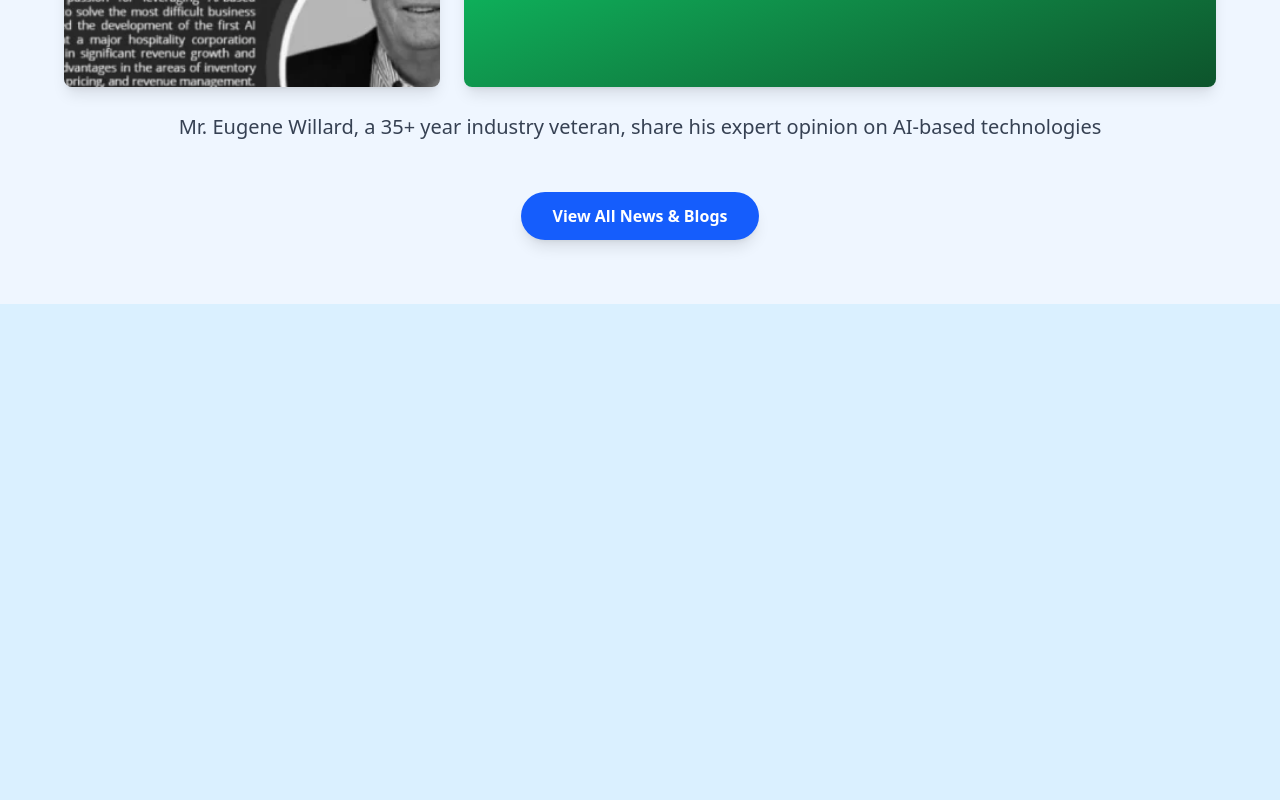
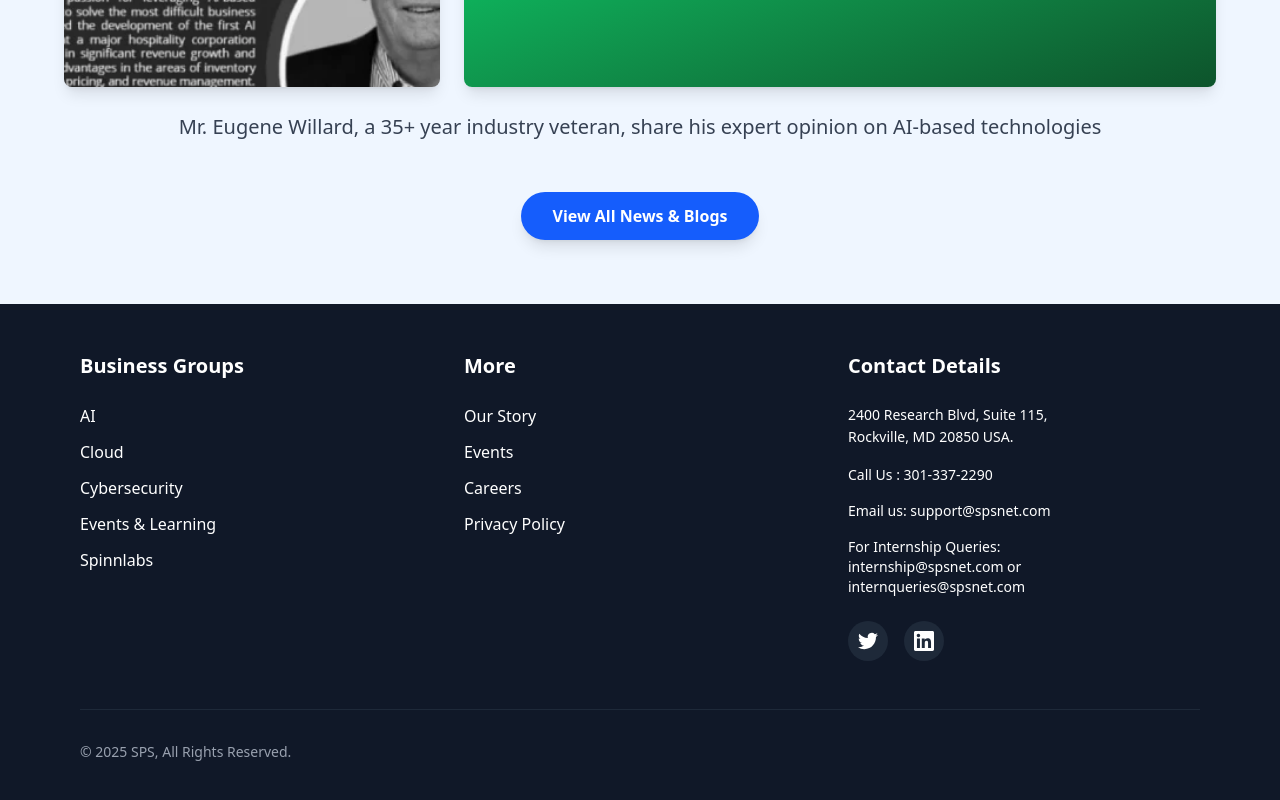
Before and after one commit to rsq-codequeen/SPS-web-project, a React (Vite) app in the folder SPS-web/: page / in a window 1280 px wide. Shown: the part 5555-6355 px from the top of the page. Before the commit the page ends 5859 px from the top, so only its background shows below. Built offline with nearby package versions, Linux system fonts and the light colour scheme.

Commit message:
made footer

```diff
--- a/SPS-web/src/App.jsx
+++ b/SPS-web/src/App.jsx
@@ -5,6 +5,7 @@ import Startup from './sections/startup'
 import TechPartners from './sections/TechPartners';
 import Applications from './Components/Applications';
 import NewsAndBlog from './Components/NewsAndBlog';
+import Footer from './Components/Footer';
 function App() {
   return (
     <div className="App">
@@ -14,6 +15,7 @@ function App() {
     <Applications/>
     <TechPartners/>
     <NewsAndBlog/>
+    <Footer/>
     </div>
   )
 }
--- /dev/null
+++ b/SPS-web/src/components/Footer.jsx
@@ -0,0 +1,118 @@
+import React, { useState, useEffect } from 'react';
+
+const Footer = () => {
+    const [showScrollTop, setShowScrollTop] = useState(false);
+
+    // Show scroll-to-top button when user scrolls down
+    useEffect(() => {
+        const handleScroll = () => {
+            setShowScrollTop(window.scrollY > 300);
+        };
+
+        window.addEventListener('scroll', handleScroll);
+        return () => window.removeEventListener('scroll', handleScroll);
+    }, []);
+
+    // Scroll to top function
+    const scrollToTop = () => {
+        const scrollToTopAnimation = () => {
+            const currentScroll = window.scrollY;
+            const scrollStep = currentScroll / 20; // Divide by 20 for smooth animation
+
+            if (currentScroll > 0) {
+                window.scrollBy(0, -scrollStep);
+                requestAnimationFrame(scrollToTopAnimation);
+            }
+        };
+
+        scrollToTopAnimation();
+    };
+
+    return (
+        <footer className="bg-gray-900 text-white">
+            <div className="max-w-6xl mx-auto px-4 py-12">
+                <div className="grid grid-cols-1 md:grid-cols-3 gap-8">
+                    {/* Business Groups */}
+                    <div>
+                        <h3 className="text-xl font-bold mb-6">Business Groups</h3>
+                        <ul className="space-y-3">
+                            <li><a href="#" className="hover:text-blue-400 transition-colors">AI</a></li>
+                            <li><a href="#" className="hover:text-blue-400 transition-colors">Cloud</a></li>
+                            <li><a href="#" className="hover:text-blue-400 transition-colors">Cybersecurity</a></li>
+                            <li><a href="#" className="hover:text-blue-400 transition-colors">Events & Learning</a></li>
+                            <li><a href="#" className="hover:text-blue-400 transition-colors">Spinnlabs</a></li>
+                        </ul>
+                    </div>
+
+                    {/* More */}
+                    <div>
+                        <h3 className="text-xl font-bold mb-6">More</h3>
+                        <ul className="space-y-3">
+                            <li><a href="#" className="hover:text-blue-400 transition-colors">Our Story</a></li>
+                            <li><a href="#" className="hover:text-blue-400 transition-colors">Events</a></li>
+                            <li><a href="#" className="hover:text-blue-400 transition-colors">Careers</a></li>
+                            <li><a href="#" className="hover:text-blue-400 transition-colors">Privacy Policy</a></li>
+                        </ul>
+                    </div>
+
+                    {/* Contact Details */}
+                    <div>
+                        <h3 className="text-xl font-bold mb-6">Contact Details</h3>
+                        <div className="space-y-4">
+                            <p className="text-sm leading-relaxed">
+                                2400 Research Blvd, Suite 115,<br />
+                                Rockville, MD 20850 USA.
+                            </p>
+                            <p className="text-sm">
+                                <span className="font-medium">Call Us :</span> 301-337-2290
+                            </p>
+                            <p className="text-sm">
+                                <span className="font-medium">Email us:</span> support@spsnet.com
+                            </p>
+                            <p className="text-sm">
+                                <span className="font-medium">For Internship Queries:</span><br />
+                                internship@spsnet.com or internqueries@spsnet.com
+                            </p>
+                        </div>
+
+                        {/* Social Media Icons */}
+                        <div className="flex space-x-4 mt-6">
+                            <a href="#" className="w-10 h-10 bg-gray-800 rounded-full flex items-center justify-center hover:bg-gray-700 transition-colors">
+                                <svg className="w-5 h-5" fill="currentColor" viewBox="0 0 24 24">
+                                    <path d="M23.953 4.57a10 10 0 01-2.825.775 4.958 4.958 0 002.163-2.723c-.951.555-2.005.959-3.127 1.184a4.92 4.92 0 00-8.384 4.482C7.69 8.095 4.067 6.13 1.64 3.162a4.822 4.822 0 00-.666 2.475c0 1.71.87 3.213 2.188 4.096a4.904 4.904 0 01-2.228-.616v.06a4.923 4.923 0 003.946 4.827 4.996 4.996 0 01-2.212.085 4.936 4.936 0 004.604 3.417 9.867 9.867 0 01-6.102 2.105c-.39 0-.779-.023-1.17-.067a13.995 13.995 0 007.557 2.209c9.053 0 13.998-7.496 13.998-13.985 0-.21 0-.42-.015-.63A9.935 9.935 0 0024 4.59z"/>
+                                </svg>
+                            </a>
+                            <a href="#" className="w-10 h-10 bg-gray-800 rounded-full flex items-center justify-center hover:bg-gray-700 transition-colors">
+                                <svg className="w-5 h-5" fill="currentColor" viewBox="0 0 24 24">
+                                    <path d="M20.447 20.452h-3.554v-5.569c0-1.328-.027-3.037-1.852-3.037-1.853 0-2.136 1.445-2.136 2.939v5.667H9.351V9h3.414v1.561h.046c.477-.9 1.637-1.85 3.37-1.85 3.601 0 4.267 2.37 4.267 5.455v6.286zM5.337 7.433c-1.144 0-2.063-.926-2.063-2.065 0-1.138.92-2.063 2.063-2.063 1.14 0 2.064.925 2.064 2.063 0 1.139-.925 2.065-2.064 2.065zm1.782 13.019H3.555V9h3.564v11.452zM22.225 0H1.771C.792 0 0 .774 0 1.729v20.542C0 23.227.792 24 1.771 24h20.451C23.2 24 24 23.227 24 22.271V1.729C24 .774 23.2 0 22.222 0h.003z"/>
+                                </svg>
+                            </a>
+                        </div>
+                    </div>
+                </div>
+
+                {/* Bottom Section */}
+                <div className="border-t border-gray-800 mt-12 pt-8 flex flex-col sm:flex-row justify-between items-center">
+                    <p className="text-sm text-gray-400">
+                        © 2025 SPS, All Rights Reserved.
+                    </p>
+
+                    {/* Scroll to Top Button */}
+                    {showScrollTop && (
+                        <button
+                            onClick={scrollToTop}
+                            className="w-12 h-12 bg-gray-800 rounded-full flex items-center justify-center hover:bg-gray-700 transition-colors mt-4 sm:mt-0"
+                            aria-label="Scroll to top"
+                        >
+                            <svg className="w-6 h-6" fill="none" stroke="currentColor" viewBox="0 0 24 24">
+                                <path strokeLinecap="round" strokeLinejoin="round" strokeWidth={2} d="M5 10l7-7m0 0l7 7m-7-7v18" />
+                            </svg>
+                        </button>
+                    )}
+                </div>
+            </div>
+        </footer>
+    );
+};
+
+export default Footer;
```
